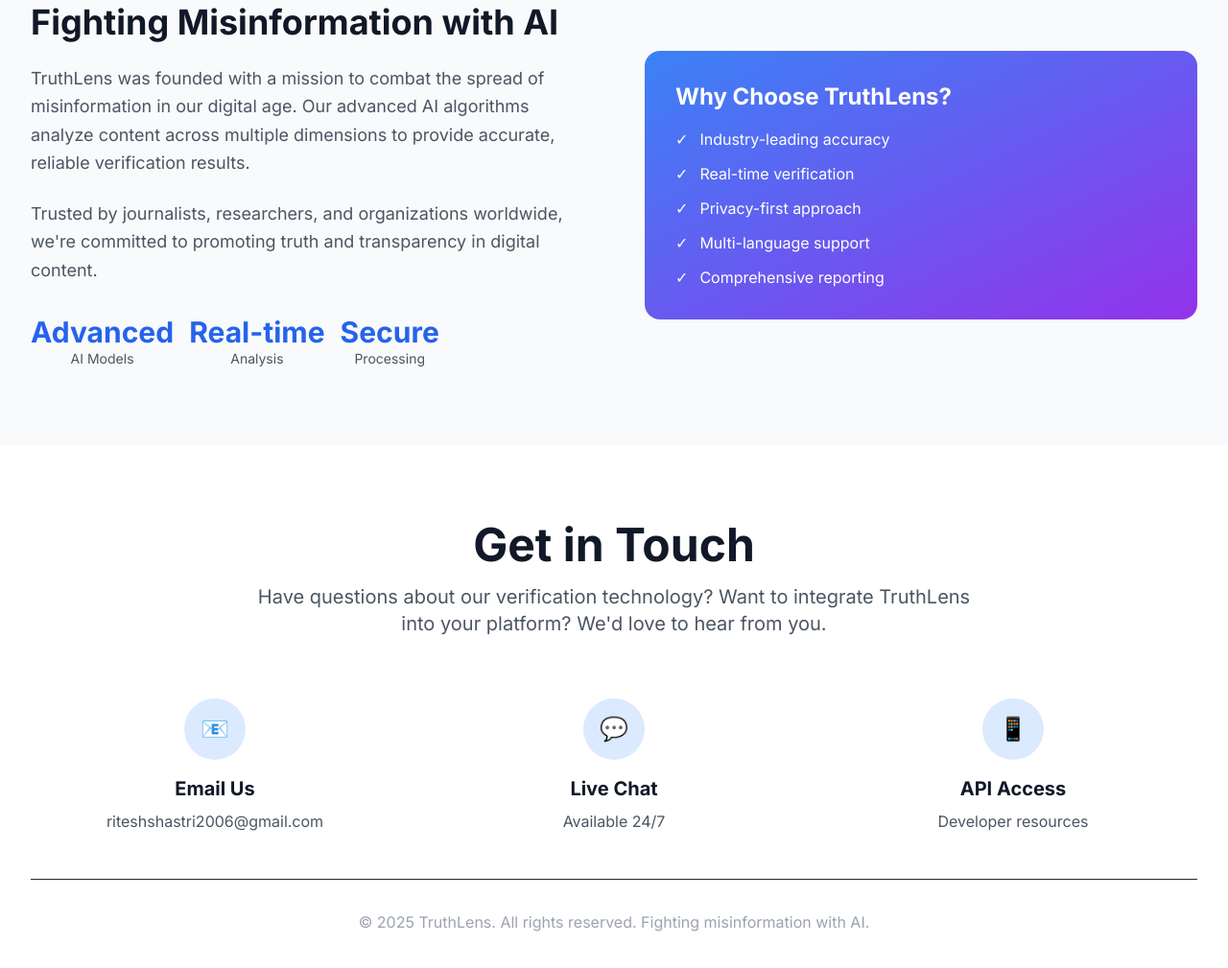
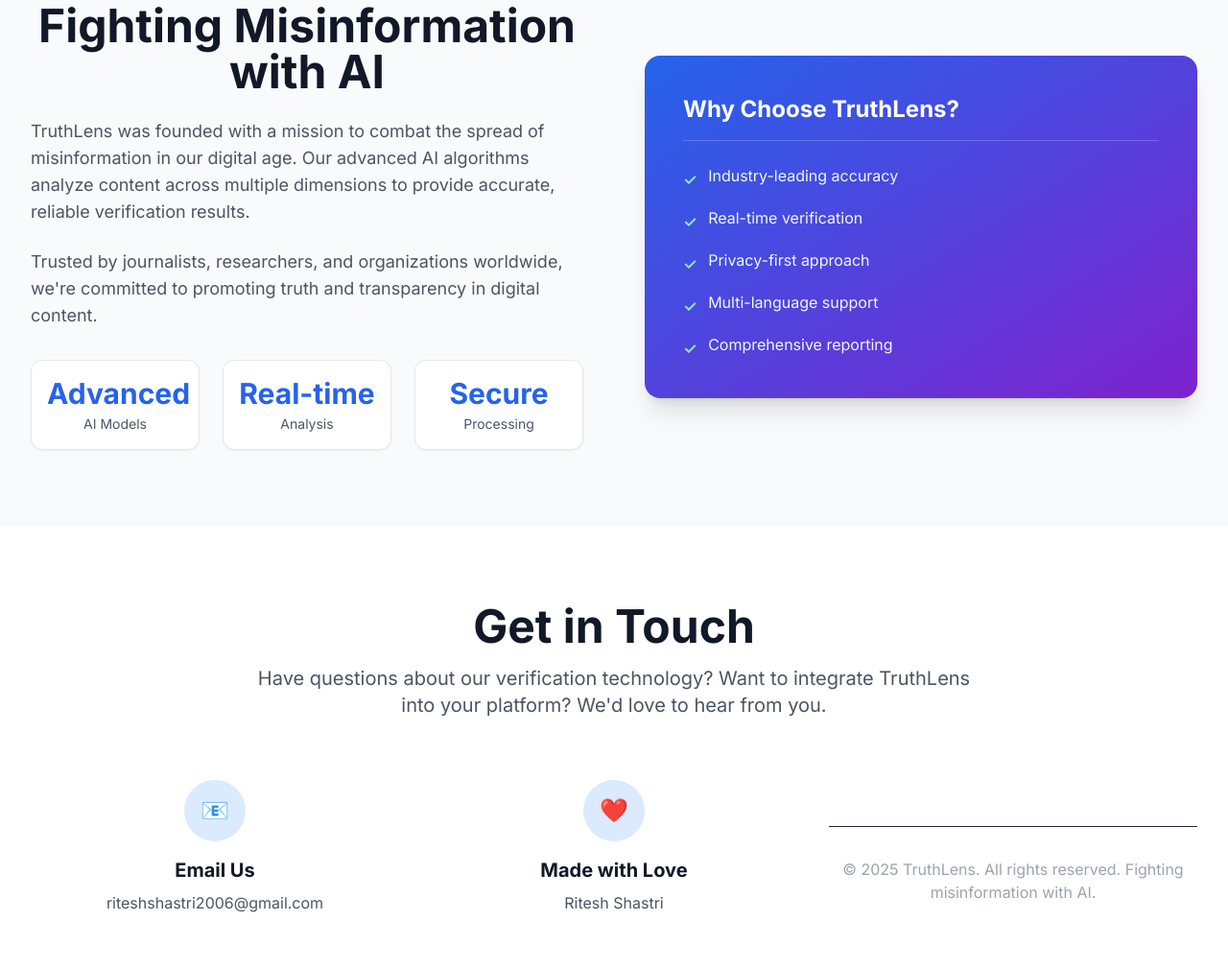
Before and after one commit to riteshshas/truth-lens, a website: page public/index.html in a window 1280 px wide. Shown: the part 2605-3614 px from the top of the page at 96% size. Drawn offline with nearby package versions, Linux system fonts and the light colour scheme.

Commit message:
Alligned About section

```diff
--- a/public/index.html
+++ b/public/index.html
@@ -299,59 +299,74 @@
         </div>
     </section>
 
-    <section id="about" class="section-padding bg-gray-50">
+    <section id="about" class="section-padding bg-gray-50 overflow-hidden">
     <div class="max-w-7xl mx-auto px-4 sm:px-6 lg:px-8">
-            <div class="grid md:grid-cols-2 gap-16 items-center">
+        <div class="grid md:grid-cols-2 gap-12 md:gap-16 items-center">
+
             <div>
-                    <h2 class="text-2xl md:text-4xl font-bold text-gray-900 mb-6">
+                <h2 class="text-3xl md:text-5xl font-bold text-gray-900 mb-6 text-center">
                 Fighting Misinformation with AI
                 </h2>
 
-                    <p class="text-lg text-gray-600 mb-6 leading-relaxed">
+                <p class="text-base md:text-lg text-gray-600 mb-6 leading-relaxed">
                     TruthLens was founded with a mission to combat the spread of misinformation in our digital age.
                     Our advanced AI algorithms analyze content across multiple dimensions to provide accurate,
                     reliable verification results.
                 </p>
-                    <p class="text-lg text-gray-600 mb-8 leading-relaxed">
+                <p class="text-base md:text-lg text-gray-600 mb-8 leading-relaxed">
                     Trusted by journalists, researchers, and organizations worldwide, we're committed to
                     promoting truth and transparency in digital content.
                 </p>
-                    <div class="flex space-x-4">
-                        <div class="text-center">
-                            <div class="text-3xl font-bold text-blue-600">Advanced</div>
-                            <div class="text-sm text-gray-600">AI Models</div>
+
+                <div class="grid grid-cols-3 gap-3 md:gap-6 mt-8">
+
+                <div class="text-center border border-gray-200 rounded-xl p-2 md:p-4 bg-white shadow-sm hover:border-blue-400 transition-colors">
+                <div class="text-xl md:text-3xl font-bold text-blue-600">Advanced</div>
+                <div class="text-xs md:text-sm text-gray-600 mt-1">AI Models</div>
             </div>
-                        <div class="text-center">
-                            <div class="text-3xl font-bold text-blue-600">Real-time</div>
-                            <div class="text-sm text-gray-600">Analysis</div>
+
+            <div class="text-center border border-gray-200 rounded-xl p-2 md:p-4 bg-white shadow-sm hover:border-blue-400 transition-colors">
+            <div class="text-xl md:text-3xl font-bold text-blue-600">Real-time</div>
+            <div class="text-xs md:text-sm text-gray-600 mt-1">Analysis</div>
         </div>
-                        <div class="text-center">
-                            <div class="text-3xl font-bold text-blue-600">Secure</div>
-                            <div class="text-sm text-gray-600">Processing</div>
+
+            <div class="text-center border border-gray-200 rounded-xl p-2 md:p-4 bg-white shadow-sm hover:border-blue-400 transition-colors">
+            <div class="text-xl md:text-3xl font-bold text-blue-600">Secure</div>
+            <div class="text-xs md:text-sm text-gray-600 mt-1">Processing</div>
+        </div>
+
     </div>
             </div>
-                </div>
-                <div class="relative">
-                    <div class="bg-gradient-to-br from-blue-500 to-purple-600 rounded-2xl p-8 text-white">
-                        <h3 class="text-2xl font-bold mb-4">Why Choose TruthLens?</h3>
-                        <ul class="space-y-3">
-                            <li class="flex items-center">
-                                <span class="mr-3">✓</span> Industry-leading accuracy
+
+            <div class="relative mt-8 md:mt-0">
+                <div class="bg-gradient-to-br from-blue-600 to-purple-700 rounded-2xl p-6 md:p-10 text-white shadow-xl transform transition-transform hover:scale-[1.02]">
+                    <h3 class="text-2xl font-bold mb-6 border-b border-white/20 pb-4">Why Choose TruthLens?</h3>
+                    <ul class="space-y-4">
+                        <li class="flex items-start">
+                            <span class="mr-3 mt-1 text-green-300 font-bold">✓</span>
+                            <span class="text-blue-50">Industry-leading accuracy</span>
                         </li>
-                            <li class="flex items-center">
-                                <span class="mr-3">✓</span> Real-time verification
+                        <li class="flex items-start">
+                            <span class="mr-3 mt-1 text-green-300 font-bold">✓</span>
+                            <span class="text-blue-50">Real-time verification</span>
                         </li>
-                            <li class="flex items-center">
-                                <span class="mr-3">✓</span> Privacy-first approach
+                        <li class="flex items-start">
+                            <span class="mr-3 mt-1 text-green-300 font-bold">✓</span>
+                            <span class="text-blue-50">Privacy-first approach</span>
                         </li>
-                            <li class="flex items-center">
-                                <span class="mr-3">✓</span> Multi-language support
+                        <li class="flex items-start">
+                            <span class="mr-3 mt-1 text-green-300 font-bold">✓</span>
+                            <span class="text-blue-50">Multi-language support</span>
                         </li>
-                            <li class="flex items-center">
-                                <span class="mr-3">✓</span> Comprehensive reporting
+                        <li class="flex items-start">
+                            <span class="mr-3 mt-1 text-green-300 font-bold">✓</span>
+                            <span class="text-blue-50">Comprehensive reporting</span>
                         </li>
                     </ul>
                 </div>
+
+                <div class="absolute -top-4 -right-4 w-24 h-24 bg-yellow-400 rounded-full mix-blend-multiply filter blur-xl opacity-70 animate-blob -z-10"></div>
+                <div class="absolute -bottom-4 -left-4 w-24 h-24 bg-purple-400 rounded-full mix-blend-multiply filter blur-xl opacity-70 animate-blob animation-delay-2000 -z-10"></div>
             </div>
         </div>
     </div>
@@ -379,21 +394,11 @@
 
                 <div class="text-center">
                     <div class="bg-blue-100 w-16 h-16 rounded-full flex items-center justify-center mx-auto mb-4">
-                        <span class="text-2xl">💬</span>
+                        <span class="text-2xl">❤️</span>
                     </div>
-                    <h3 class="text-xl font-bold text-gray-900 mb-2">Live Chat</h3>
-                    <p class="text-gray-600">Available 24/7</p>
+                    <h3 class="text-xl font-bold text-gray-900 mb-2">Made with Love</h3>
+                    <p class="text-gray-600">Ritesh Shastri</p>
             </div>
-
-                <div class="text-center">
-                    <div class="bg-blue-100 w-16 h-16 rounded-full flex items-center justify-center mx-auto mb-4">
-                        <span class="text-2xl">📱</span>
-                    </div>
-                    <h3 class="text-xl font-bold text-gray-900 mb-2">API Access</h3>
-                    <p class="text-gray-600">Developer resources</p>
-                </div>
-            </div>
-
             <div class="border-t border-gray-800 mt-12 pt-8 text-center text-gray-400">
                 <p>&copy; 2025 TruthLens. All rights reserved. Fighting misinformation with AI.</p>
             </div>
```
Lines whose indentation alone changed are shown as unchanged.
